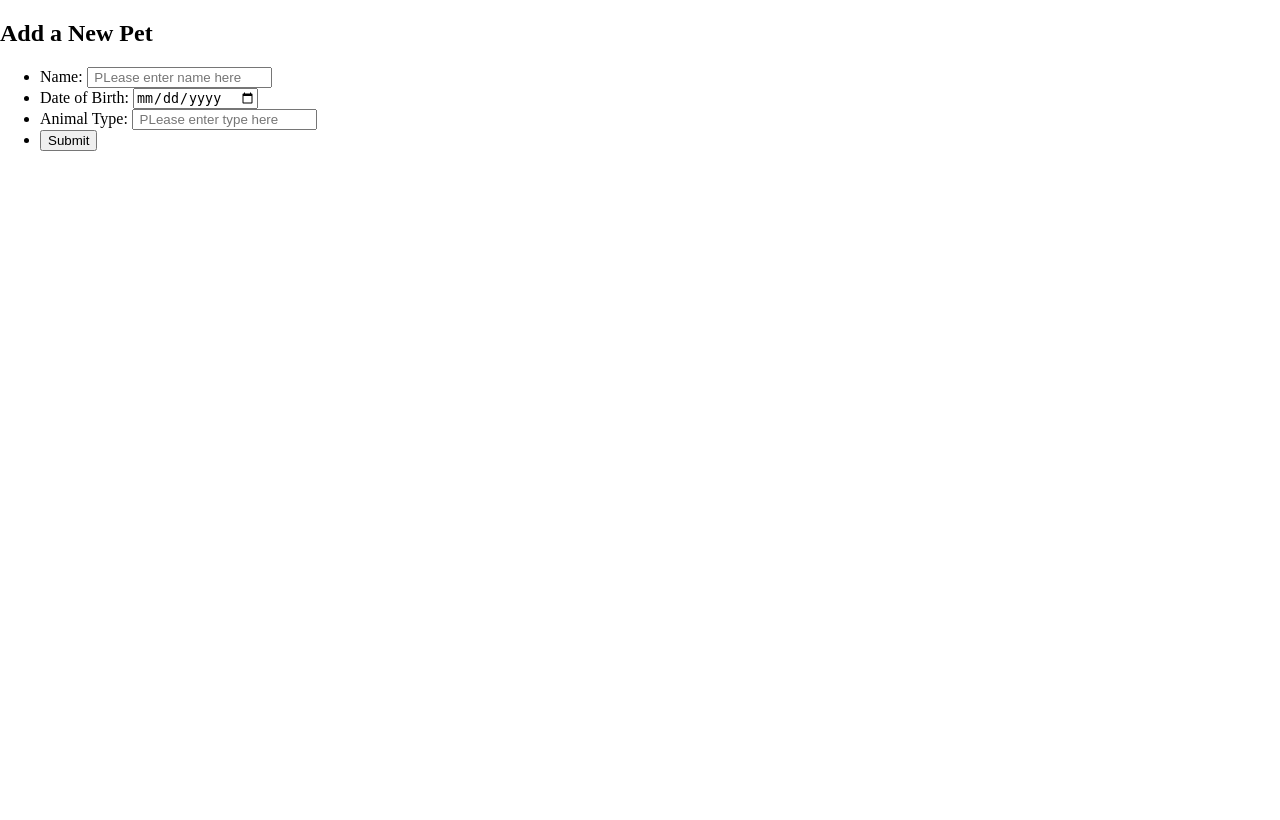
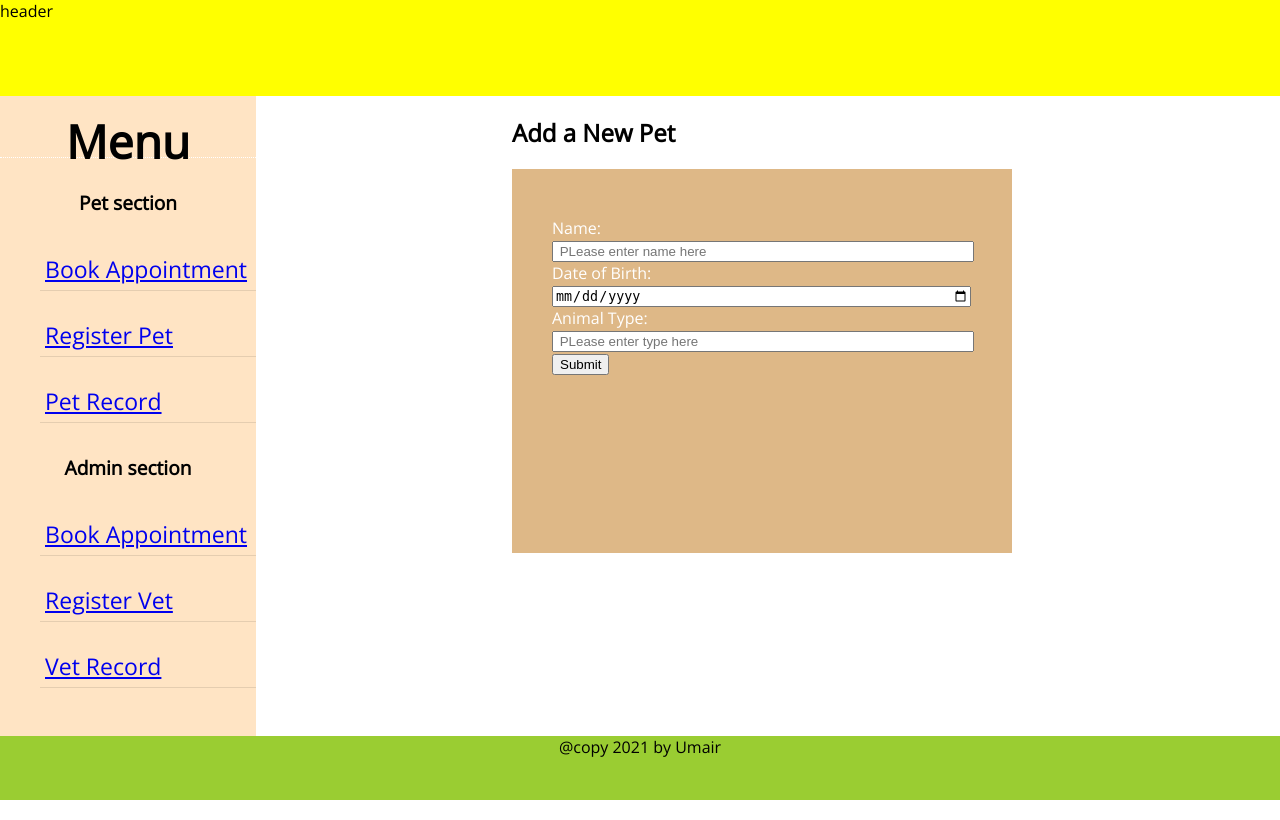
Before and after one commit to rock-007/Vet-management-app, a Flask app: page /add-pet in a window 1280 px wide. Run offline with Flask 2, Linux system fonts and the light colour scheme; some libraries are stand-ins or nearby versions.

Commit message:
CSS- Register pet part done

```diff
--- a/controllers/pets.py
+++ b/controllers/pets.py
@@ -23,8 +23,21 @@ def add_pet():
     else:
         return render_template('pets/new.html')
 
+#Search_Pet_Form
+@pet_blueprint.route("/pet", methods=["POST", "GET"])
+def search_pet_details():
+        if(request.method == 'GET'):
+            return render_template('pets/search.html', pet = None)
+        else:
+            pet_name = request.form['pet_name']
+            pet_date_of_birth = request.form['pet_date_of_birth']
+            pet = pet_repository.search_pet_by_name_date_of_birth(pet_name, pet_date_of_birth)
+            return render_template('pets/index.html', pet = pet)
+
+
+
 #Search_Pet_Info
-@pet_blueprint.route("/pet/<id>", methods=["GET", "POST"])
+@pet_blueprint.route("/pet/<id>", methods=["POST", "GET"])
 def pet_details(id):
     pet = pet_repository.search_pet_by_id(id)
     return render_template('pets/index.html', pet = pet)
--- /dev/null
+++ b/static/css/form.css
@@ -0,0 +1,24 @@
+.forms{
+
+    background-color:burlywood;
+    color:white;
+    max-width: 500px;
+    min-height:44vh ;
+    padding-top:2rem;
+}
+.forms  label {
+
+	display:block;
+
+
+}
+
+.forms li {
+    list-style-type: none;
+    width:100%
+
+}
+.forms input {
+    width:90%
+
+}
--- a/static/css/style.css
+++ b/static/css/style.css
@@ -3,10 +3,11 @@ body{
     min-height: 100vh;
     padding: 0;
     margin: 0;
+    font-family: 'Open Sans', sans-serif;
     /* padding-bottom:10vh */
 }
 header{
-    min-height: 10vh;
+    min-height: 12vh;
 }
 
 footer{
@@ -14,28 +15,43 @@ footer{
     bottom: 0;
     position: absolute;
     width:100%;
-    min-height:10vh
+    min-height:8vh;
+    text-align: center;
+
+
 }
 
 .wrapper .sidenav{
     position:fixed;
     left:0;
     width:20vw;
-    height:70vh;
+    height:80vh;
     background-color: bisque;
     font-size: 1.8vw;
+    top:12%
 }
 
 .wrapper .main-content{
-    width:80vw;
-    margin-left:20vw;
+    width:60vw;
+    height:50vh;
+    margin-left:40vw;
 }
 
 .wrapper .sidenav h1{
-    line-height: 90px;
+    line-height: 30px;
     border-bottom: 1px dotted white;
+    text-align: center;
+}
+.wrapper .sidenav h5{
+    text-align: center;
 }
 
+.wrapper .sidenav ul li{
+    list-style: none;
+    padding: 5px;
+    border-bottom: 1px solid rgba(0,0,0,0.1);
+
+}
 
 
 
--- a/templates/base.html
+++ b/templates/base.html
@@ -5,10 +5,13 @@
     <meta http-equiv="X-UA-Compatible" content="IE=edge">
     <meta name="viewport" content="width=device-width, initial-scale=1.0">
     <script src="https://kit.fontawesome.com/6dc330e554.js" crossorigin="anonymous"></script>
-    <link rel="preconnect" href="https://fonts.gstatic.com">
-    <link href="https://fonts.googleapis.com/css2?family=Open+Sans:wght@300&display=swap" rel="stylesheet">
+    <link href="http://fonts.googleapis.com/css2?family=Open+Sans:wght@300&display=swap" rel="stylesheet">
     <link rel="stylesheet" href="{{ url_for('static', filename='css/style.css') }}" type="text/css">
-    <title>Document</title>
+    <link rel="stylesheet" href="{{ url_for('static', filename='css/form.css') }}" type="text/css">
+
+    <link rel="preconnect" href="http://fonts.gstatic.com">
+
+    <title>Vet Management App</title>
 </head>
 <body >
     {% block content %}
--- a/templates/pets/new.html
+++ b/templates/pets/new.html
@@ -1,9 +1,43 @@
 {% extends "base.html"%}
 
 {% block content %}
+
+<header id="h1">header</header>
+
+<div class="wrapper">
+    <div class="sidenav">
+
+        <h1>Menu</h1>
+        <h5>Pet section</h5>
+        <ul>
+            <li> <a href="/appointments">Book Appointment</a> </li>
+        </ul>
+        <ul>
+            <li><a href="/add-pet">Register Pet</a></li>
+        </ul>
+        <ul>
+            <li><a href="/pet">Pet Record</a></li>
+        </ul>
+
+        <h5>Admin section</h5>
+        <ul>
+            <li><a href="/appointments">Book Appointment</a></li>
+        </ul>
+        <ul>
+            <li><a href="/add-vet">Register Vet</a></li>
+        </ul>
+        <ul>
+            <li><a href="/pet">Vet Record</a></li>
+        </ul>
+
+
+    </ul>
+    </div>
+
+    <div class="main-content">
             <h2> Add a New Pet</h2>
-<form action="/add-pet" method="POST">
-    <div>
+            <form action="/add-pet" method="POST" class="forms">
+
                     <ul>
                         <li>
                             <label for="pet_name">Name:</label>
@@ -23,9 +57,25 @@
                     </ul>
 
 
+
+
+            </form>
     </div>
 
 
-</form>
+
+
+
+
+</div>
+
+
+
+<!-- <section id="left-bar">2</section>
+<section class="main-content">
+    <p>dsfasdfsdaf sdaf sdaf sadfas dfads asdf sdafsdfs df</p>
+</section> -->
+<footer id="h4">@copy 2021 by Umair</footer>
+
 
 {% endblock %}
--- a/templates/vets/new.html
+++ b/templates/vets/new.html
@@ -3,7 +3,7 @@
 {% block content %}
 <h2> Add a New Vet</h2>
 <form action="/add-vet" method="POST">
-    <div>
+
         <ul>
             <li>
                 <label for="first_name">First Name:</label>
@@ -23,7 +23,6 @@
         </ul>
 
 
-    </div>
 
 
 </form>
```
Also changed, not shown: repositories/pet_repository.py (+7 -1 lines), templates/index.html (+24 -2 lines), templates/pets/base.html (deleted, +0 -13 lines), templates/pets/index.html (+57 -5 lines), templates/pets/search.html (added, +22 -0 lines). Lines whose indentation alone changed are shown as unchanged.
